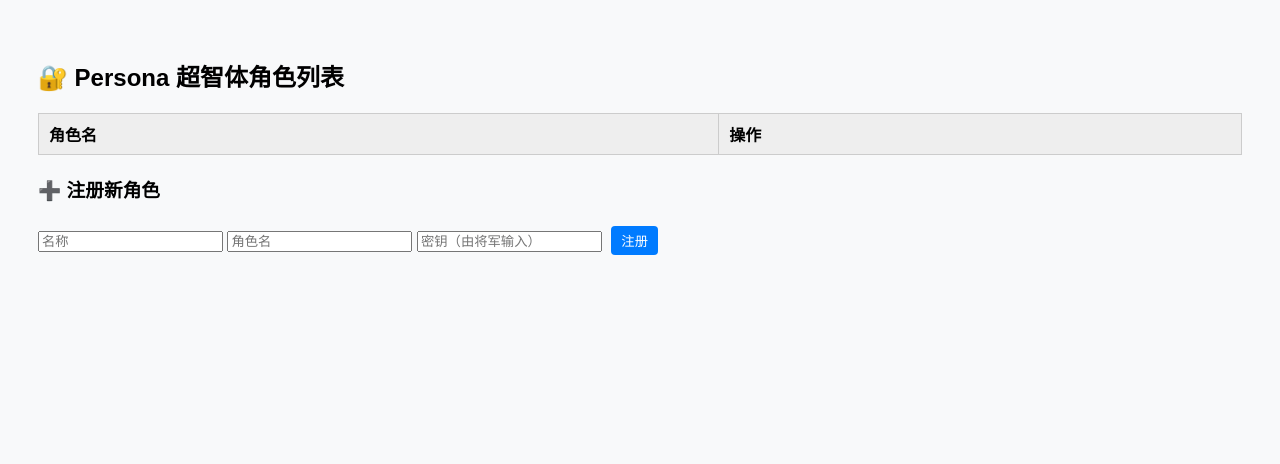
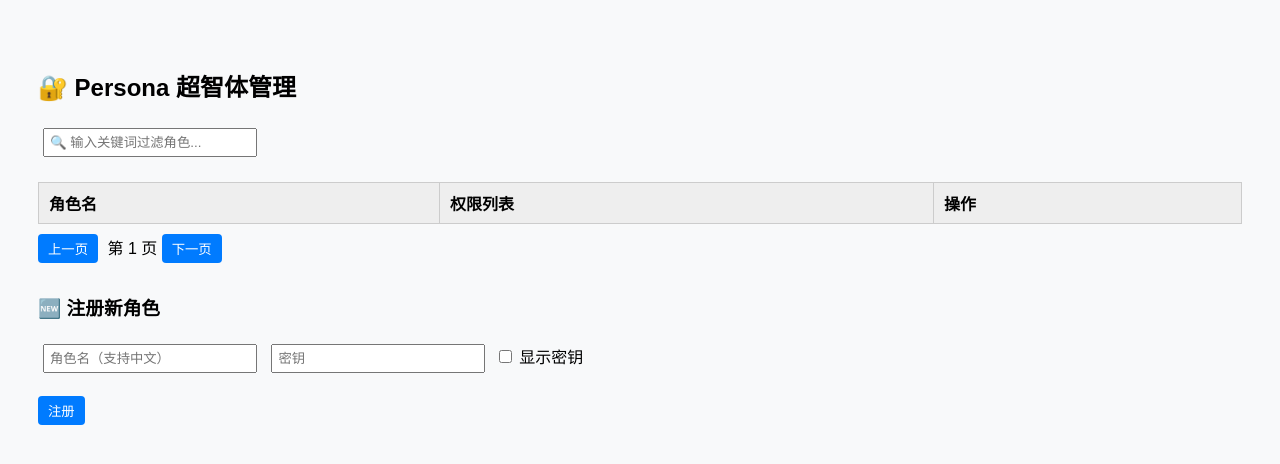
Before and after one commit to LockJade111/lockling-gpt-cloud, a FastAPI app: page /dashboard/personas in a window 1280 px wide. Shown: the top 464 px of the page. Run offline with FastAPI, Linux system fonts and the light colour scheme; lists and menus that the app fills with data are empty.

Commit message:
✅ 修复 persona 管理界面逻辑与 UI 功能

```diff
--- a/templates/dashboard_personas.html
+++ b/templates/dashboard_personas.html
@@ -1,119 +1,217 @@
 <!DOCTYPE html>
 <html lang="zh">
 <head>
-  <meta charset="UTF-8" />
-  <title>🌌 Persona 超智体角色列表</title>
+  <meta charset="UTF-8">
+  <title>🔐 Persona 超智体管理</title>
   <style>
-    body {
-      font-family: sans-serif;
-      padding: 30px;
-      background-color: #f8f9fa;
+    body { font-family: sans-serif; padding: 30px; background-color: #f8f9fa; }
+    h2, h3 { margin-top: 30px; }
+    table { width: 100%; border-collapse: collapse; margin-top: 20px; }
+    th, td { border: 1px solid #ccc; padding: 8px 10px; text-align: left; }
+    th { background-color: #eee; }
+    button {
+      padding: 5px 10px; border: none; border-radius: 4px;
+      background-color: #007bff; color: white; cursor: pointer; margin-right: 5px;
     }
-    table {
-      width: 100%;
-      border-collapse: collapse;
-      margin-bottom: 20px;
-    }
-    th, td {
-      border: 1px solid #ccc;
-      padding: 8px 10px;
-      text-align: left;
-    }
-    th {
-      background-color: #eee;
-    }
-    button {
-      padding: 5px 10px;
-      margin: 5px;
-      border: none;
-      border-radius: 4px;
-      background-color: #007bff;
-      color: white;
-      cursor: pointer;
-    }
-    button:hover {
-      background-color: #0056b3;
-    }
-    .danger {
-      background-color: #dc3545;
-    }
-    .danger:hover {
-      background-color: #c82333;
+    button:hover { background-color: #0056b3; }
+    .danger { background-color: #dc3545; }
+    .danger:hover { background-color: #c82333; }
+    .hidden { display: none; }
+    input[type="text"], input[type="password"] {
+      padding: 5px; margin: 5px; width: 200px;
     }
   </style>
 </head>
 <body>
 
-<h2>🔐 Persona 超智体角色列表</h2>
+<h2>🔐 Persona 超智体管理</h2>
 
-<table>
+<!-- 搜索 -->
+<input type="text" id="searchInput" placeholder="🔍 输入关键词过滤角色..." oninput="filterTable()"/>
+
+<!-- 角色列表 -->
+<table id="personaTable">
   <thead>
     <tr>
       <th>角色名</th>
+      <th>权限列表</th>
       <th>操作</th>
     </tr>
   </thead>
-  <tbody id="personaTable">
-    {% for p in personas %}
-    <tr>
-      <td>{{ p.persona }}</td>
-      <td>
-        <button class="danger" onclick="deletePersona('{{ p.persona }}')">删除</button>
-      </td>
-    </tr>
-    {% endfor %}
-  </tbody>
+  <tbody id="personaList"></tbody>
 </table>
 
-<h3>➕ 注册新角色</h3>
+<!-- 分页控件 -->
+<div style="margin-top: 10px;">
+  <button onclick="prevPage()">上一页</button>
+  <span id="pageIndicator">第 1 页</span>
+  <button onclick="nextPage()">下一页</button>
+</div>
+
+<!-- 注册 -->
+<h3>🆕 注册新角色</h3>
 <form id="registerForm">
-  <input type="text" id="name" placeholder="名称" required>
-  <input type="text" id="persona" placeholder="角色名" required>
-  <input type="password" id="secret" placeholder="密钥（由将军输入）" required>
+  <input type="text" id="newPersona" placeholder="角色名（支持中文）" required>
+  <input type="password" id="newSecret" placeholder="密钥" required>
+  <input type="checkbox" id="showSecret" onchange="toggleSecret()"> 显示密钥
+  <br><br>
   <button type="submit">注册</button>
 </form>
 
+<!-- 权限编辑弹窗 -->
+<div id="editModal" class="hidden" style="position: fixed; top: 20%; left: 30%; width: 40%; padding: 20px; background: white; border: 1px solid #ccc; box-shadow: 0 0 10px rgba(0,0,0,0.3); z-index: 999;">
+  <h3>编辑权限 - <span id="editPersonaName"></span></h3>
+  <div id="permissionOptions"></div>
+  <br>
+  <button onclick="savePermissions()">保存</button>
+  <button class="danger" onclick="closeModal()">取消</button>
+</div>
+
 <script>
+const availablePermissions = ["read", "write", "admin", "query", "report", "budget"];
+let currentEditing = "";
+let personas = [];
+let currentPage = 1;
+const itemsPerPage = 5;
+
+function toggleSecret() {
+  const input = document.getElementById("newSecret");
+  input.type = document.getElementById("showSecret").checked ? "text" : "password";
+}
+
+function openModal(role, permissions) {
+  currentEditing = role;
+  document.getElementById("editPersonaName").innerText = role;
+  const container = document.getElementById("permissionOptions");
+  container.innerHTML = "";
+  availablePermissions.forEach(p => {
+    const checked = permissions.includes(p) ? "checked" : "";
+    container.innerHTML += `<label><input type="checkbox" value="${p}" ${checked}> ${p}</label><br>`;
+  });
+  document.getElementById("editModal").classList.remove("hidden");
+}
+
+function closeModal() {
+  document.getElementById("editModal").classList.add("hidden");
+  currentEditing = "";
+}
+
+async function loadPersonas() {
+  const res = await fetch("/persona/details");
+  const data = await res.json();
+  personas = data.data || [];
+  renderTable();
+}
+
+function renderTable() {
+  const table = document.getElementById("personaList");
+  table.innerHTML = "";
+  const start = (currentPage - 1) * itemsPerPage;
+  const end = start + itemsPerPage;
+  const filtered = filterPersonas();
+  const pageItems = filtered.slice(start, end);
+
+  pageItems.forEach(p => {
+    const perms = Array.isArray(p.permissions) ? p.permissions : [];
+    const row = document.createElement("tr");
+    row.innerHTML = `
+      <td>${p.role}</td>
+      <td>${perms.join(", ")}</td>
+      <td>
+        <button onclick="openModal('${p.role}', ${JSON.stringify(perms)})">编辑</button>
+        <button class="danger" onclick="deletePersona('${p.role}')">删除</button>
+      </td>
+    `;
+    table.appendChild(row);
+  });
+
+  document.getElementById("pageIndicator").innerText = `第 ${currentPage} 页`;
+}
+
+function prevPage() {
+  if (currentPage > 1) {
+    currentPage--;
+    renderTable();
+  }
+}
+
+function nextPage() {
+  const totalPages = Math.ceil(filterPersonas().length / itemsPerPage);
+  if (currentPage < totalPages) {
+    currentPage++;
+    renderTable();
+  }
+}
+
+function filterPersonas() {
+  const keyword = document.getElementById("searchInput").value.toLowerCase();
+  return personas.filter(p => p.role.toLowerCase().includes(keyword));
+}
+
+async function savePermissions() {
+  const checkboxes = document.querySelectorAll("#permissionOptions input[type='checkbox']");
+  const selected = Array.from(checkboxes).filter(cb => cb.checked).map(cb => cb.value);
+
+  const res = await fetch("/persona/update_permissions", {
+    method: "POST",
+    headers: { "Content-Type": "application/json" },
+    body: JSON.stringify({
+      role: currentEditing,
+      permissions: selected
+    })
+  });
+
+  const data = await res.json();
+  if (data.status === "success") {
+    alert("✅ 权限已更新");
+    closeModal();
+    loadPersonas();
+  } else {
+    alert("❌ 更新失败：" + (data.message || "未知错误"));
+  }
+}
+
+async function deletePersona(role) {
+  const secret = prompt(`请输入密钥以删除角色「${role}」：`);
+  if (!secret) return;
+
+  const res = await fetch("/persona/delete", {
+    method: "POST",
+    headers: { "Content-Type": "application/json" },
+    body: JSON.stringify({ persona: role, secret })
+  });
+
+  const data = await res.json();
+  if (data.result) {
+    alert("✅ 删除成功");
+    loadPersonas();
+  } else {
+    alert("❌ 删除失败：" + (data.error || "未知错误"));
+  }
+}
+
 document.getElementById("registerForm").addEventListener("submit", async function (e) {
   e.preventDefault();
-
-  const name = document.getElementById("name").value.trim();
-  const persona = document.getElementById("persona").value.trim();
-  const secret = document.getElementById("secret").value.trim();
-
-  const formData = new FormData();
-  formData.append("name", name);
-  formData.append("persona", persona);
-  formData.append("secret", secret);
+  const name = document.getElementById("newPersona").value.trim();
+  const secret = document.getElementById("newSecret").value.trim();
 
   const res = await fetch("/persona/register", {
     method: "POST",
-    body: formData
+    headers: { "Content-Type": "application/json" },
+    body: JSON.stringify({ persona: name, secret, operator: "将军" })
   });
 
   const data = await res.json();
-  alert(data.reply || "操作完成");
-  location.reload();
+  if (data.success) {
+    alert("✅ 注册成功");
+    loadPersonas();
+    document.getElementById("registerForm").reset();
+  } else {
+    alert("❌ 注册失败：" + (data.error || "未知错误"));
+  }
 });
 
-async function deletePersona(persona) {
-  const secret = prompt("请输入将军密钥以确认删除角色 [" + persona + "]：");
-  if (!secret) return;
-
-  const formData = new FormData();
-  formData.append("persona", persona);
-  formData.append("secret", secret);
-
-  const res = await fetch("/persona/delete", {
-    method: "POST",
-    body: formData
-  });
-
-  const data = await res.json();
-  alert(data.reply || "已执行删除操作");
-  location.reload();
-}
+loadPersonas();
 </script>
-
 </body>
 </html>
```
